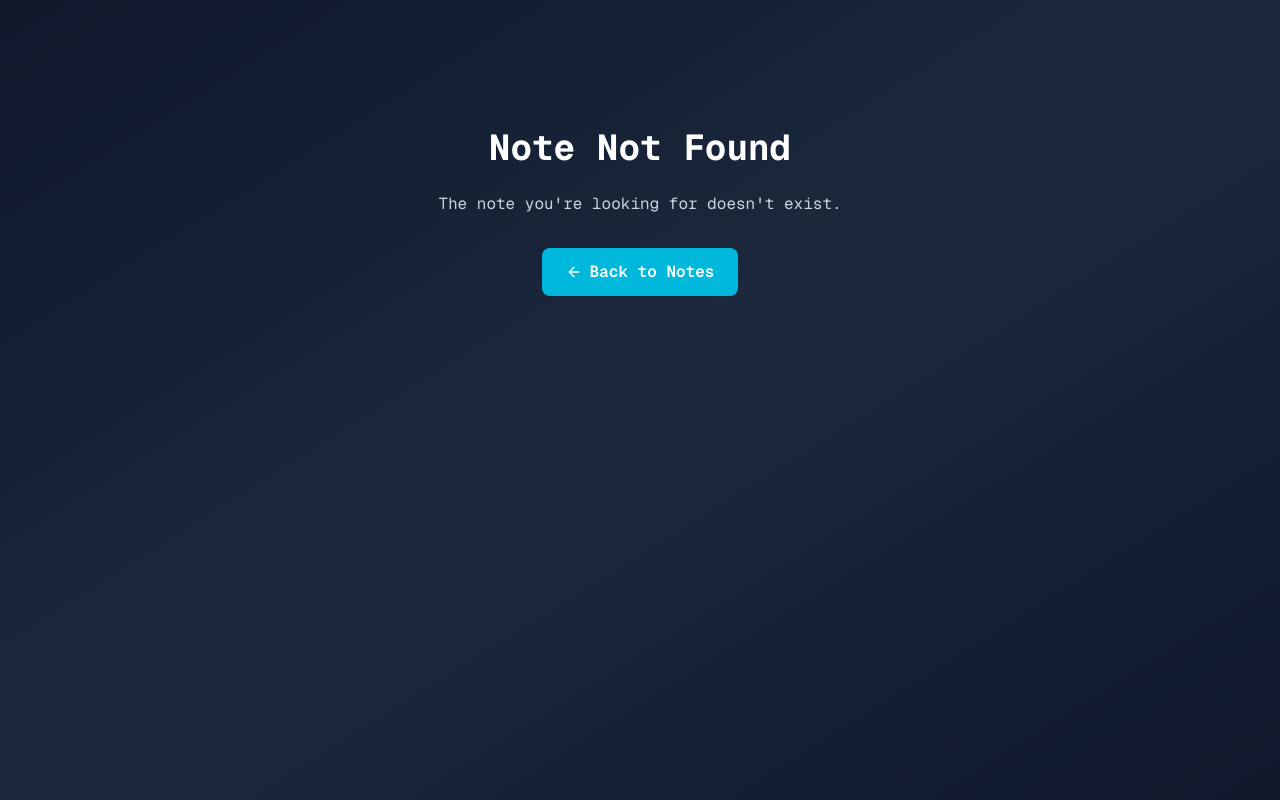
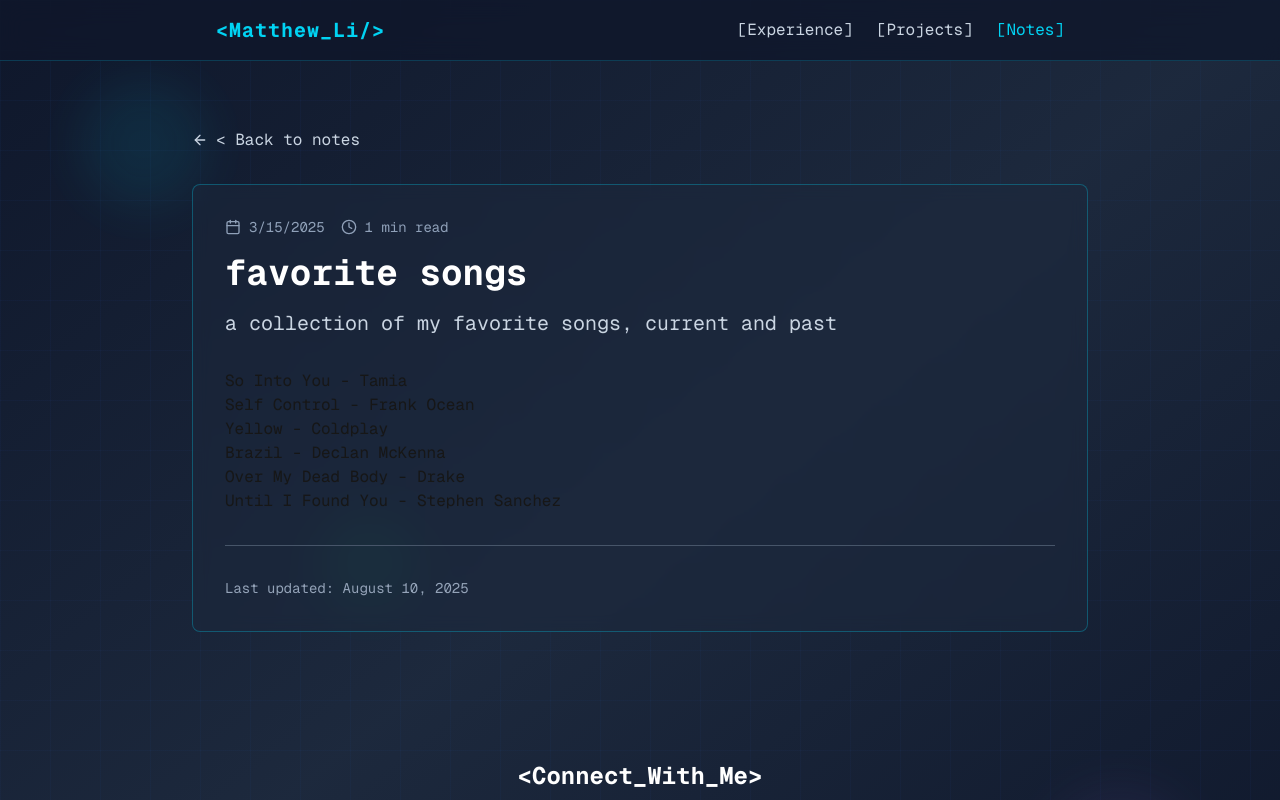
Before and after one commit to matthewli10/personalSite, a Next.js app: page /notes/favorite-songs in a window 1280 px wide. Before the commit this address had no page. Shown: the top 800 px of the page. Built offline with nearby package versions, Linux system fonts and the light colour scheme.

Commit message:
new article

```diff
--- a/src/app/notes/[slug]/page.tsx
+++ b/src/app/notes/[slug]/page.tsx
@@ -5,8 +5,8 @@ import { ArrowLeft, Calendar, Clock, Github, Linkedin, Mail } from "lucide-react
 const getNoteBySlug = (slug: string) => {
   const notes = [
     {
-      title: "My Top Songs",
-      excerpt: "A collection of my favorite songs, current and past.",
+      title: "favorite songs",
+      excerpt: "a collection of my favorite songs, current and past",
       content: `
         <p>So Into You - Tamia</p>
         <p>Self Control - Frank Ocean</p>
@@ -16,12 +16,51 @@ const getNoteBySlug = (slug: string) => {
         <p>Until I Found You - Stephen Sanchez</p>
 
         <hr style="margin: 2rem 0; border: none; border-top: 1px solid #475569;">
-        <p style="font-size: 0.875rem; color: #94a3b8; margin: 0;">Last updated: January 15, 2025</p>
+        <p style="font-size: 0.875rem; color: #94a3b8; margin: 0;">Last updated: August 10, 2025</p>
       `,
-      date: "2025-01-15",
-      readTime: "2 min read",
-      slug: "my-top-songs",
+      date: "2025-03-15",
+      readTime: "1 min read",
+      slug: "favorite-songs",
       featured: false
+    },
+    {
+      title: "what i learned from my internships",
+      excerpt: "key takeaways and lessons learned",
+      content: `
+        <p style="margin-bottom: 0.8rem;">over the past few years, i've had the opportunity to intern at AMD, Tesla, and Genentech. each experience
+        was unique, not just tehcnically, but also in the work culture, expectations, and ways teams operated.</p>
+
+        <p style="margin-bottom: 0.8rem;">one of the biggest lessons i learned is that soft skills are just as important as technical skills.
+        clear communication, collaboration, and adaptability. writing clean clode or designing scalable systems
+        will always be core to the job, but the ability to adapt to a team's culture can determine how quickly you ramp up and how effectively
+        you deliver.</p>
+
+        <p style="margin-bottom: 0.8rem;">at both AMD and Tesla, the environment was fast-paced, iterative, and sometimes chaotic. i often
+        had to figure things out with minimal guidance. adapting meant changing now only how i worked, but how i communicated.</p>
+
+        <p style="margin-bottom: 0.8rem;">that leads into another key takeaway—you have to keep reaching out to move your project forward.
+        waiting for information to come to you can stall progress. i learned that persitence (without being pushy) is essential. often,
+        the difference between being blocked for a week versus an afternoon was a single message or meeting.</p>
+
+        <p style="margin-bottom: 0.8rem;">i also learned the importance of context switching and prioritization. in my experiences,
+        i've juggled multiple sub-projects, each with different stakeholders and deadlines. being able to keep long-term goals in focus, was
+        a skill i had to acvitely develop.</p>
+
+        <p style="margin-bottom: 0.8rem;">finally, building relationships matter. taking time to connect with teammates, fellow interns-whether
+        through technical discussions, casual chats, or team events-built trust and made collaboration smoother. People are more willing
+        to help and share knowledge when you've built a genuine connection, and these relationships often extend beyond the internship, expanding
+        your professional network and opening doors to future opportunities.</p>
+
+        <p style="margin-bottom: 0.8rem;">every company will have its own culture, pace, and processes. the commond thread is that
+        success depends not just on what you can build, but on how you navigate the people, systems, and environment around you.</p>
+
+        <hr style="margin: 2rem 0; border: none; border-top: 1px solid #475569;">
+        <p style="font-size: 0.875rem; color: #94a3b8; margin: 0;">Last updated: August 11, 2025</p>
+      `,
+      date: "2025-08-12",
+      readTime: "3 min read",
+      slug: "what-i-learned-from-my-internships",
+      featured: true
     }
   ];
 
--- a/src/app/notes/page.tsx
+++ b/src/app/notes/page.tsx
@@ -2,14 +2,22 @@ import Link from "next/link";
 import { ArrowLeft, Calendar, Clock, FileText, Github, Linkedin, Mail } from "lucide-react";
 
 const notes = [
-  {
-    title: "My Top Songs",
-    excerpt: "A collection of my favorite songs, current and past.",
-    date: "2025-01-15",
-    readTime: "2 min read",
-    slug: "my-top-songs",
+    {
+    title: "what i learned from my internships",
+    excerpt: "key takeaways and lessons learned from my past internships",
+    date: "2025-08-12",
+    readTime: "3 min read",
+    slug: "what-i-learned-from-my-internships",
     featured: false
-  }
+    },
+    {
+    title: "favorite songs",
+    excerpt: "a collection of my favorite songs, current and past",
+    date: "2025-03-15",
+    readTime: "1 min read",
+    slug: "favorite-songs",
+    featured: false
+    }
 ];
 
 export default function Notes() {
```
